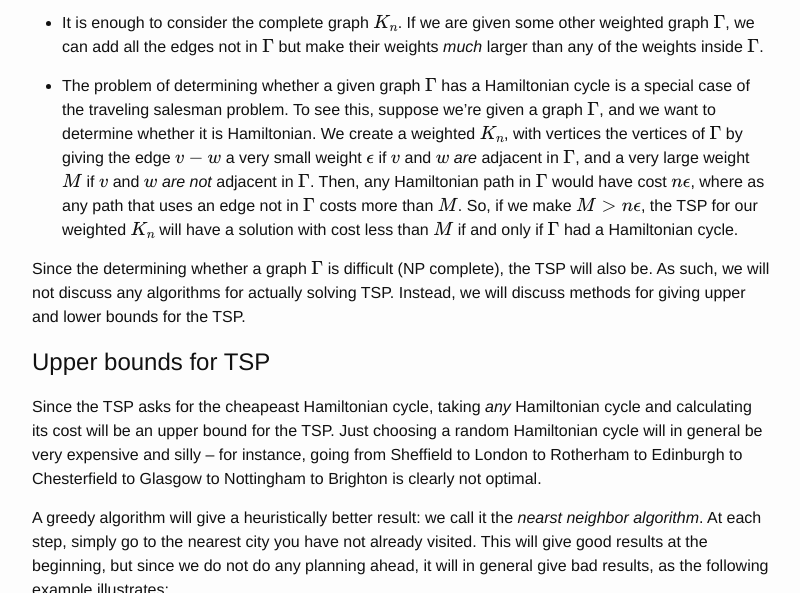
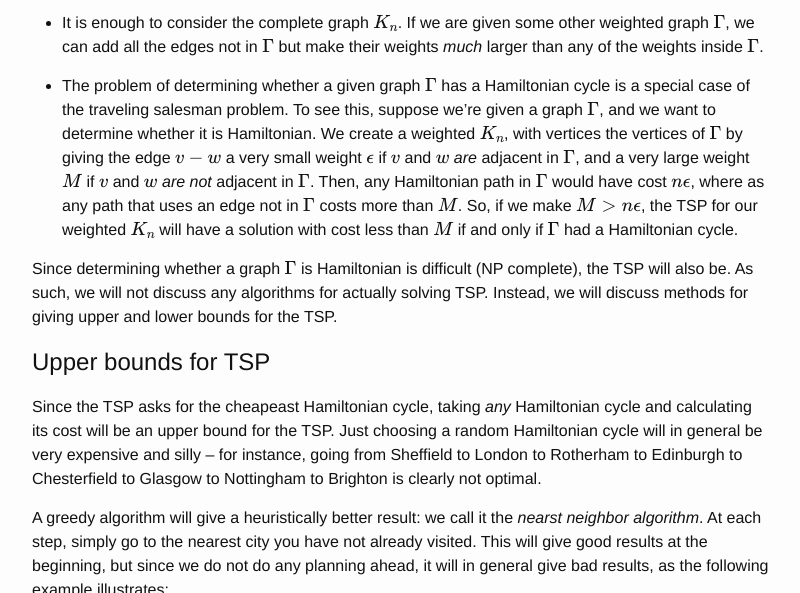
Before and after one commit to ptwiddle/MAS341-Graph-Theory, a Jekyll site: the page built from _lecturenotes/lecturex1.md, in a window 1280 px wide and 900 px high, scrolled down 360 px, cut to the strip 0-593 px from the top of the window. Shown: the whole strip, without its empty margins (238-1038 px from the left). Built offline with Jekyll 4.4.1, drawn with Linux system fonts in a browser that asks for light colours; formulas are drawn with MathJax 3; comment, search, counter and statistics services are not loaded.

Commit message:
fixed typos

```diff
--- a/_lecturenotes/lecturex1.md
+++ b/_lecturenotes/lecturex1.md
@@ -15,7 +15,7 @@ We begin with some basic observations:
 
 - The problem of determining whether a given graph $$\Gamma$$ has a Hamiltonian cycle is a special case of the traveling salesman problem.  To see this, suppose we're given a graph $$\Gamma$$, and we want to determine whether it is Hamiltonian.  We create a weighted $$K_n$$, with vertices the vertices of $$\Gamma$$ by giving the edge $$v-w$$ a very small weight $$\epsilon$$ if $$v$$ and $$w$$ *are* adjacent in $$\Gamma$$, and a very large weight $$M$$ if $$v$$ and $$w$$ *are not* adjacent in $$\Gamma$$.  Then, any Hamiltonian path in $$\Gamma$$ would have cost $$n\epsilon$$, where as any path that uses an edge not in $$\Gamma$$ costs more than $$M$$.  So, if we make $$M>n\epsilon$$, the TSP for our weighted $$K_n$$ will have a solution with cost less than $$M$$ if and only if $$\Gamma$$ had a Hamiltonian cycle.
 
-Since the determining whether a graph $$\Gamma$$ is difficult (NP complete), the TSP will also be.  As such, we will not discuss any algorithms for actually solving TSP.  Instead, we will discuss methods for giving upper and lower bounds for the TSP.
+Since determining whether a graph $$\Gamma$$ is Hamiltonian is difficult (NP complete), the TSP will also be.  As such, we will not discuss any algorithms for actually solving TSP.  Instead, we will discuss methods for giving upper and lower bounds for the TSP.
 
 Upper bounds for TSP
 ====
```
Also changed, not shown: _lecturenotes/lecture6.md (+2 -2 lines).
